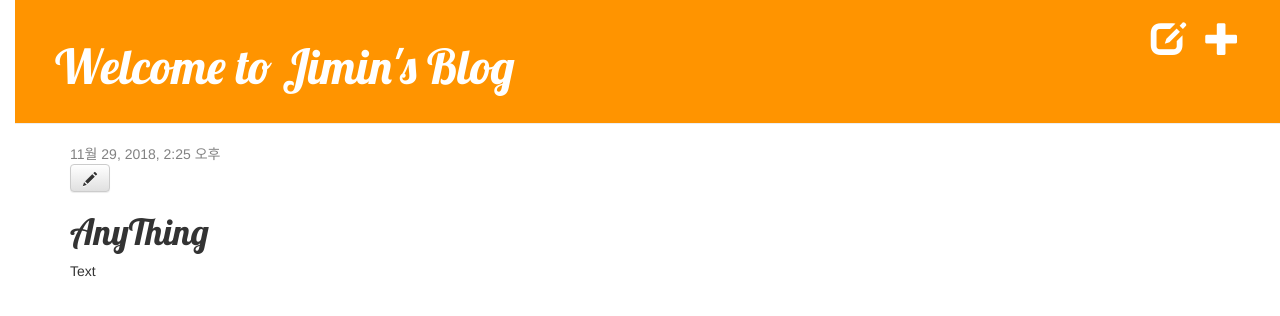
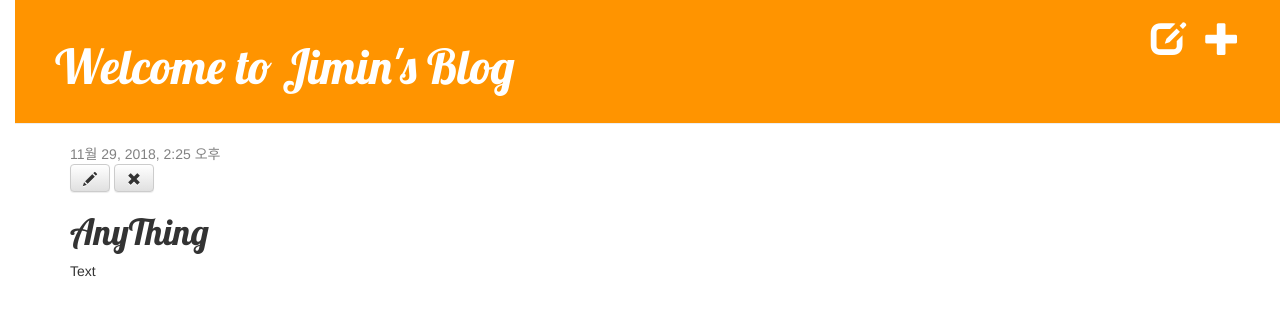
Before and after one commit to ChoiDeborah/dJangoPractice, a Django app: page /post/3/ in a window 1280 px wide. Shown: the top 316 px of the page. Run offline with Django 3.2, Linux system fonts and the light colour scheme; a user stored in the database is signed in; data comes from the database, SQL or seed files in the repository; some libraries are stand-ins or nearby versions.

Commit message:
modify button

```diff
--- a/blog/templates/blog/post_detail.html
+++ b/blog/templates/blog/post_detail.html
@@ -12,6 +12,9 @@
         {% if user.is_authenticated %}
             <a class="btn btn-default" href="{% url 'post_edit' pk=post.pk %}"><span class="glyphicon glyphicon-pencil"></span></a>
         {% endif %}
+        {% if user.is_authenticated %}
+            <a class="btn btn-default" href="{% url 'post_remove' pk=post.pk %}"><span class="glyphicon glyphicon-remove"></span></a>
+        {% endif %}
         <h1>{{ post.title }}</h1>
         <p>{{ post.text|linebreaksbr }}</p>
     </div>
```
